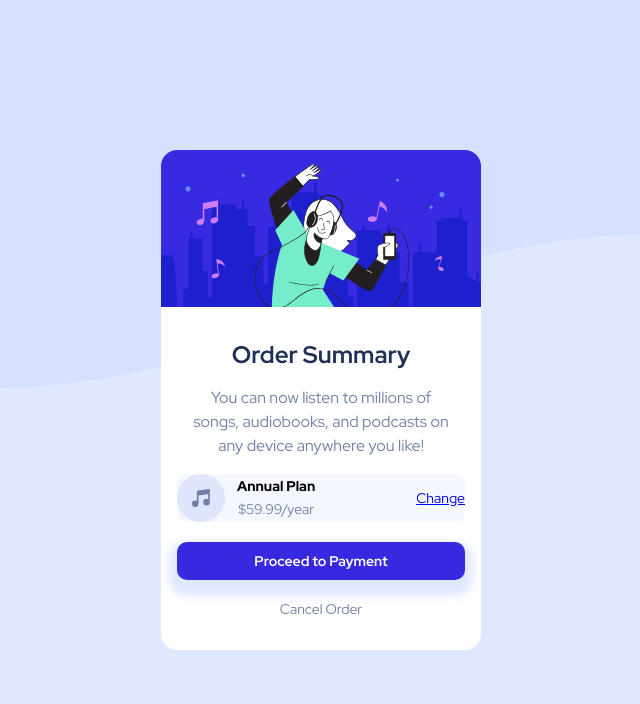
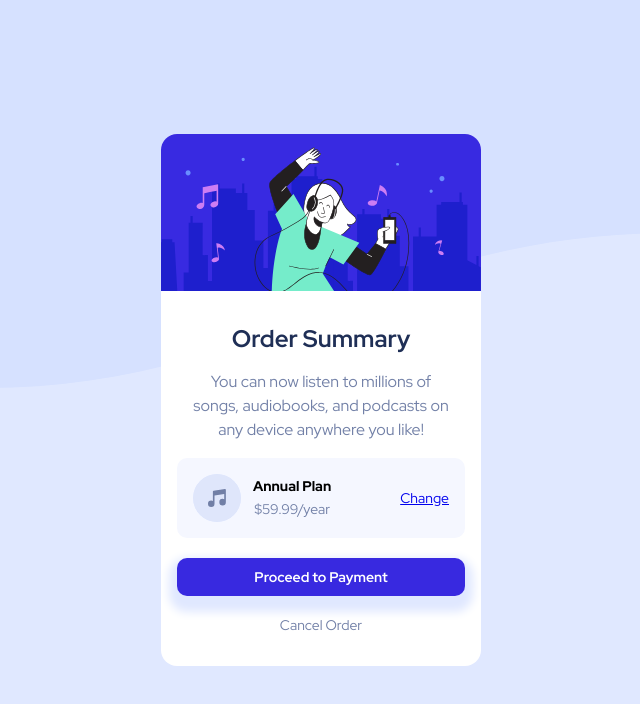
Before and after one commit to qaisahmadzahin/order-summary-component, a plain HTML site: page index.html in a window 1280 px wide. Shown: the whole page, without its empty margins (319-959 px from the left). Drawn offline with Linux system fonts and the light colour scheme.

Commit message:
Update style.css

```diff
--- a/style.css
+++ b/style.css
@@ -95,7 +95,7 @@ main {
     display: flex;
     align-items: center;
     justify-content: space-between;
-    padding: calc(1rem +1vw);
+    padding: 1rem;
 }
 
 .text a {
```
